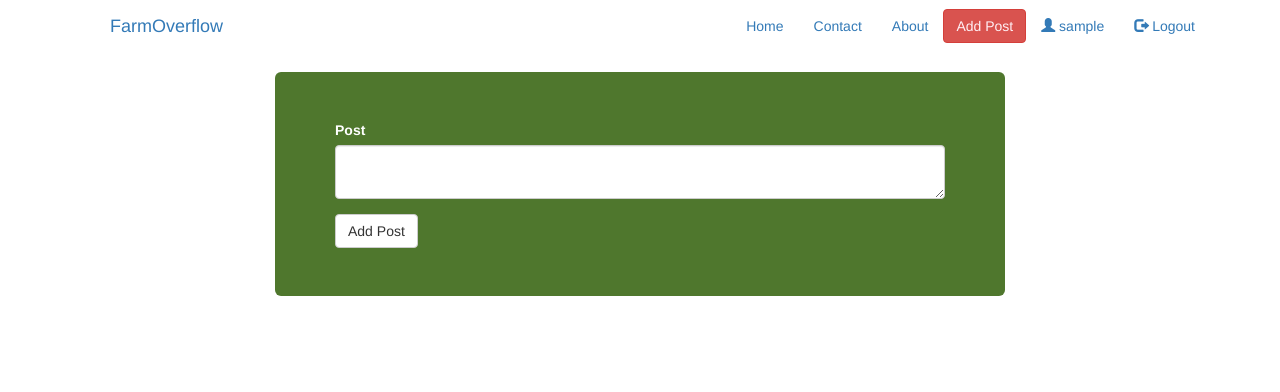
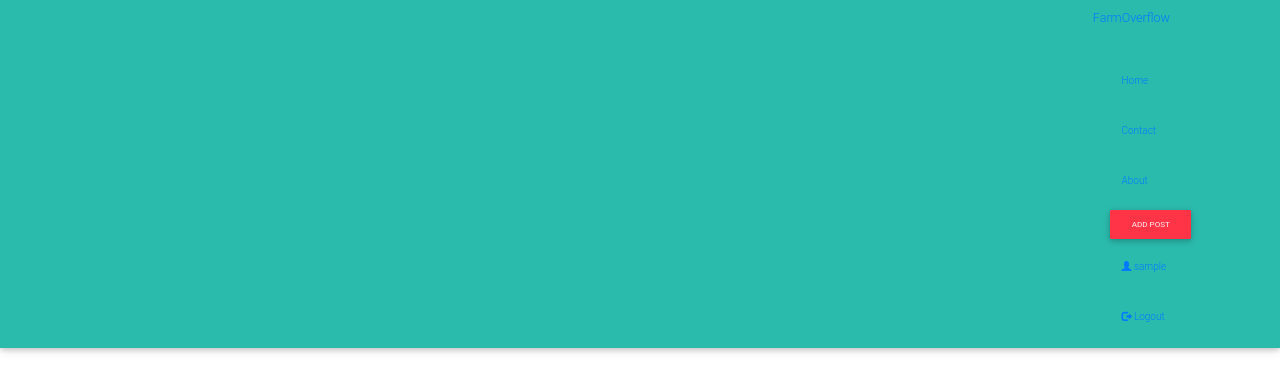
Before and after one commit to The-Kadweka/farm-overflow, a Flask app: page /add/post/ in a window 1280 px wide. Shown: the top 392 px of the page. Run offline with Flask 2, Linux system fonts and the light colour scheme; the visitor is signed in with stand-in values (Sample User, id 1); data comes from the database, SQL or seed files in the repository; some libraries are stand-ins or nearby versions.

Commit message:
added cdn links for mdb

```diff
--- a/app/templates/base.html
+++ b/app/templates/base.html
@@ -3,10 +3,13 @@
 {% include 'navbar.html'%}
 {% endblock %}
 {% block styles %}{{super()}}
-<link href="https://fonts.googleapis.com/css?family=Dancing+Script|Josefin+Sans" rel="stylesheet">
-<link rel="stylesheet" href="https://use.fontawesome.com/releases/v5.5.0/css/all.css" integrity="sha384-B4dIYHKNBt8Bc12p+WXckhzcICo0wtJAoU8YZTY5qE0Id1GSseTk6S+L3BlXeVIU" crossorigin="anonymous">
-<link rel="stylesheet" href="../static/css/index.css">
-<link href="https://fonts.googleapis.com/css?family=Amiri|Cormorant+Garamond|Luckiest+Guy|Rubik+Mono+One&display=swap" rel="stylesheet"><link rel="shortcut icon" href="../static/images/compose.png" type="image/x-icon">
+<!-- Font Awesome -->
+<link rel="stylesheet" href="https://use.fontawesome.com/releases/v5.8.2/css/all.css">
+<!-- Bootstrap core CSS -->
+<link href="https://cdnjs.cloudflare.com/ajax/libs/twitter-bootstrap/4.3.1/css/bootstrap.min.css" rel="stylesheet">
+<!-- Material Design Bootstrap -->
+<link href="https://cdnjs.cloudflare.com/ajax/libs/mdbootstrap/4.8.11/css/mdb.min.css" rel="stylesheet">
+
 {% endblock %}
 {% block content %}
 
```
